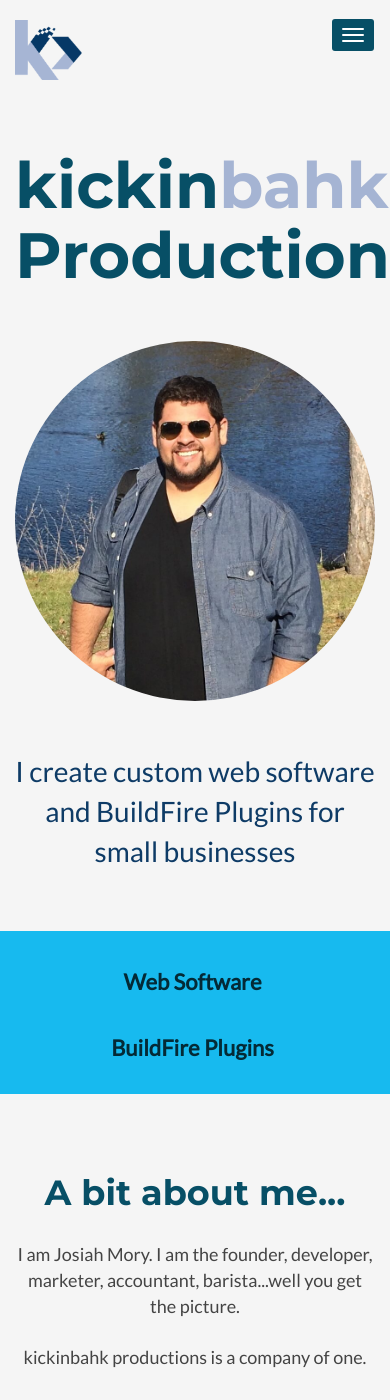
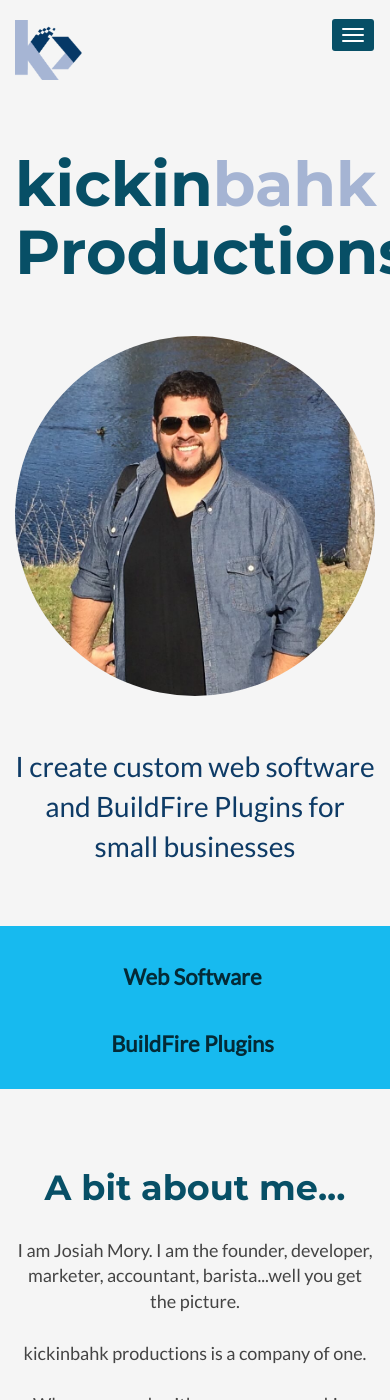
Before and after one commit to kickinbahkproductions/kickinbahkproductions-dev, a Jekyll site: the page built from index.html, in a window 390 px wide and 1400 px high. Built offline with Jekyll 4.4.1, drawn with Linux system fonts in a browser that asks for light colours; a style sheet for code colours, icons or effects is not loaded.

Commit message:
fix header on small devices

```diff
--- a/public/css/styles.css
+++ b/public/css/styles.css
@@ -510,7 +510,7 @@ pre code {
     margin-bottom: 30px;
   }
   .promo .title {
-    font-size: 64px;
+    font-size: 62px;
   }
   .promo .meta {
     margin-top: 60px;
```
Also changed, not shown: 1 other file.
